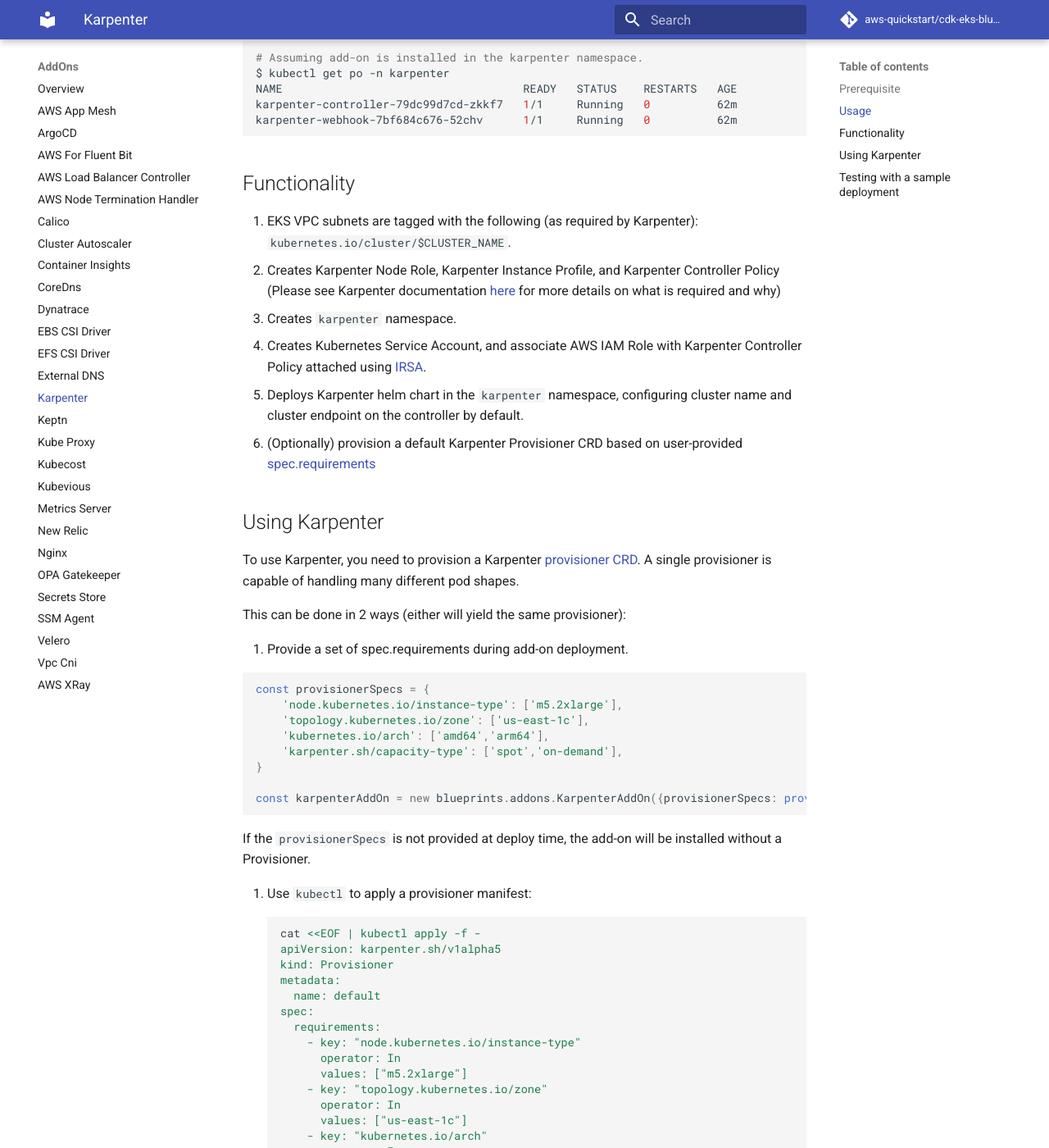
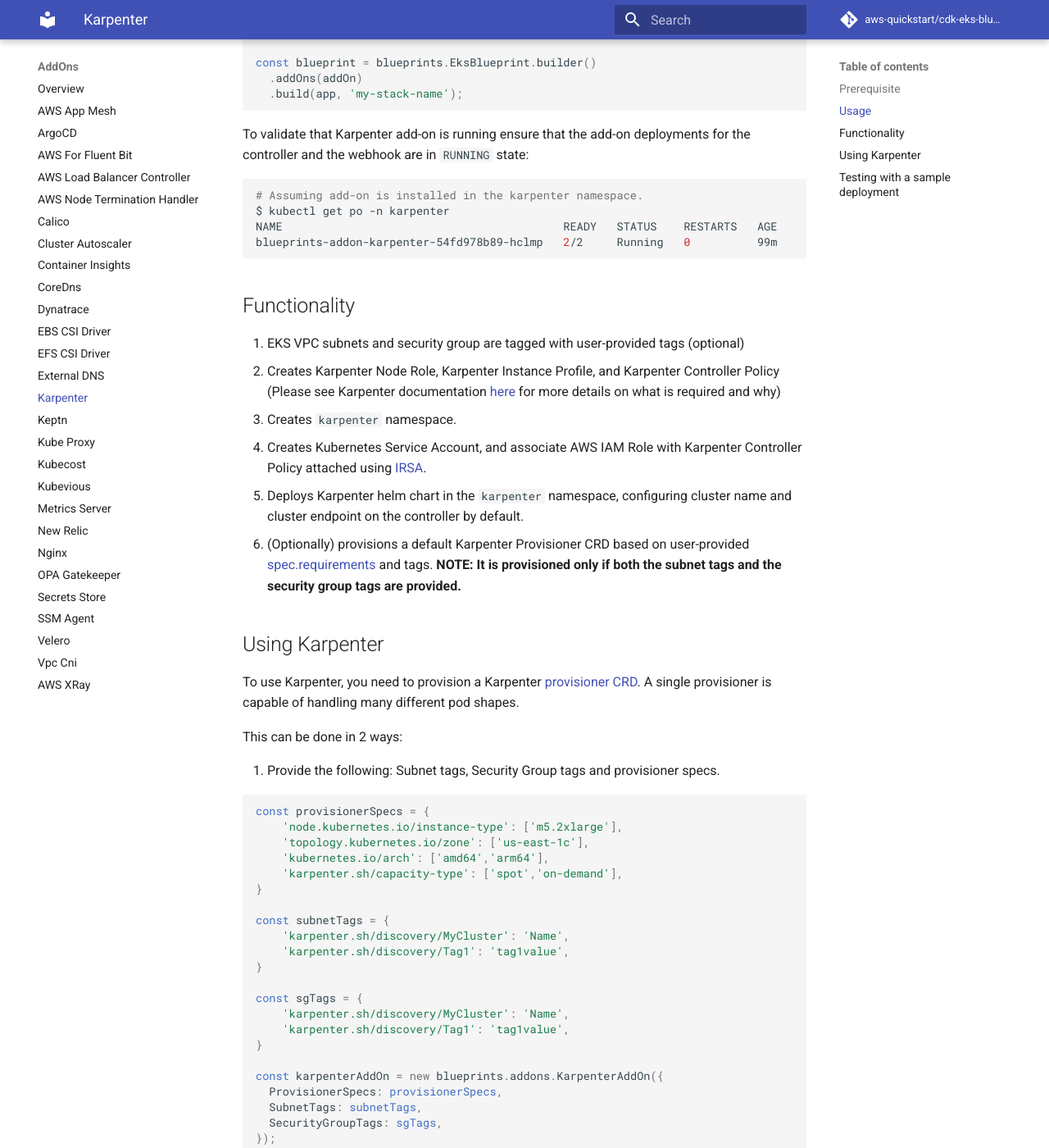
Before and after one commit to aws-quickstart/cdk-eks-blueprints, an MkDocs documentation site: the page built from docs/addons/karpenter.md, in a window 1280 px wide and 1400 px high, scrolled down 1060 px. Shown: the whole window at 82% size. Built offline with MkDocs 1.6.1 and Material for MkDocs 9.7.7, drawn with Linux system fonts in a browser that asks for light colours; comment, search, counter and statistics services are not loaded; some of the changed text lies outside the part shown.

Commit message:
docs updated

````diff
--- a/docs/addons/karpenter.md
+++ b/docs/addons/karpenter.md
@@ -1,4 +1,4 @@
-# Karpenter Add-on (Not Currently Supported, In Progress)
+# Karpenter Add-on
 
 Karpenter add-on is based on the [Karpenter](https://github.com/aws/karpenter) open source node provisioning project. It provides a more efficient and cost-effective way to manage workloads by launching just the right compute resources to handle a cluster's application.
 
@@ -23,7 +23,18 @@
 
 const app = new cdk.App();
 
-const addOn = new blueprints.addons.KarpenterAddOn();
+const karpenterAddonProps = {
+  ProvisionerSpecs: {},
+  SubnetTags: {
+    'karpenter.sh/discovery/MyCluster': 'Name',
+    'karpenter.sh/discovery/Tag1': 'tag1value',
+  },
+  SecurityGroupTags: {
+    'karpenter.sh/discovery/MyCluster': 'Name',
+    'karpenter.sh/discovery/Tag1': 'tag1value',
+  },
+}
+const addOn = new blueprints.addons.KarpenterAddOn(karpenterAddonProps);
 
 const blueprint = blueprints.EksBlueprint.builder()
   .addOns(addOn)
@@ -35,27 +46,26 @@
 ```bash
 # Assuming add-on is installed in the karpenter namespace.
 $ kubectl get po -n karpenter
-NAME                                    READY   STATUS    RESTARTS   AGE
-karpenter-controller-79dc99d7cd-zkkf7   1/1     Running   0          62m
-karpenter-webhook-7bf684c676-52chv      1/1     Running   0          62m
+NAME                                          READY   STATUS    RESTARTS   AGE
+blueprints-addon-karpenter-54fd978b89-hclmp   2/2     Running   0          99m
 ```
 
 ## Functionality
 
-1. EKS VPC subnets are tagged with the following (as required by Karpenter): `kubernetes.io/cluster/$CLUSTER_NAME`.
+1. EKS VPC subnets and security group are tagged with user-provided tags (optional)
 2. Creates Karpenter Node Role, Karpenter Instance Profile, and Karpenter Controller Policy (Please see Karpenter documentation [here](https://karpenter.sh/docs/getting-started/) for more details on what is required and why)
 3. Creates `karpenter` namespace.
 4. Creates Kubernetes Service Account, and associate AWS IAM Role with Karpenter Controller Policy attached using [IRSA](https://docs.aws.amazon.com/emr/latest/EMR-on-EKS-DevelopmentGuide/setting-up-enable-IAM.html).
 5. Deploys Karpenter helm chart in the `karpenter` namespace, configuring cluster name and cluster endpoint on the controller by default.
-6. (Optionally) provision a default Karpenter Provisioner CRD based on user-provided [spec.requirements](https://karpenter.sh/docs/provisioner/#specrequirements)
+6. (Optionally) provisions a default Karpenter Provisioner CRD based on user-provided [spec.requirements](https://karpenter.sh/docs/provisioner/#specrequirements) and tags. **NOTE: It is provisioned only if both the subnet tags and the security group tags are provided.**
 
 ## Using Karpenter
 
 To use Karpenter, you need to provision a Karpenter [provisioner CRD](https://karpenter.sh/docs/provisioner/). A single provisioner is capable of handling many different pod shapes.
 
-This can be done in 2 ways (either will yield the same provisioner):
+This can be done in 2 ways:
 
-1. Provide a set of spec.requirements during add-on deployment.
+1. Provide the following: Subnet tags, Security Group tags and provisioner specs.
 
 ```typescript
 const provisionerSpecs = {
@@ -65,12 +75,26 @@
     'karpenter.sh/capacity-type': ['spot','on-demand'],
 }
 
-const karpenterAddOn = new blueprints.addons.KarpenterAddOn({provisionerSpecs: provisionerSpecs})
+const subnetTags = {
+    'karpenter.sh/discovery/MyCluster': 'Name',
+    'karpenter.sh/discovery/Tag1': 'tag1value',
+}
+
+const sgTags = {
+    'karpenter.sh/discovery/MyCluster': 'Name',
+    'karpenter.sh/discovery/Tag1': 'tag1value',
+}
+
+const karpenterAddOn = new blueprints.addons.KarpenterAddOn({
+  ProvisionerSpecs: provisionerSpecs,
+  SubnetTags: subnetTags,
+  SecurityGroupTags: sgTags,
+});
 ```
 
-If the `provisionerSpecs` is not provided at deploy time, the add-on will be installed without a Provisioner.
+If either of the tags are not provided at deploy time, the add-on will be installed without a Provisioner.
 
-2. Use `kubectl` to apply a provisioner manifest:
+1. Use `kubectl` to apply a provisioner manifest:
 ```bash
 cat <<EOF | kubectl apply -f -
 apiVersion: karpenter.sh/v1alpha5
@@ -93,6 +117,12 @@
       values: ["spot", "on-demand"]
   provider:
     instanceProfile: KarpenterNodeInstanceProfile-${CLUSTER_NAME}
+    subnetSelector:
+      karpenter.sh/discovery/MyCluster: 'Name'
+      karpenter.sh/discovery/Tag1: 'tag1value'
+    securityGroupSelector:
+      karpenter.sh/discovery/MyCluster: 'Name'
+      karpenter.sh/discovery/Tag1: 'tag1value'
   ttlSecondsAfterEmpty: 30
 EOF
 ```
````
Also changed, not shown: docs/addons/index.md (+1 -1 lines).
